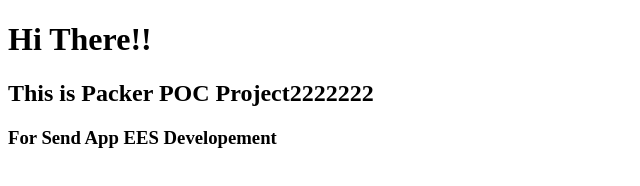
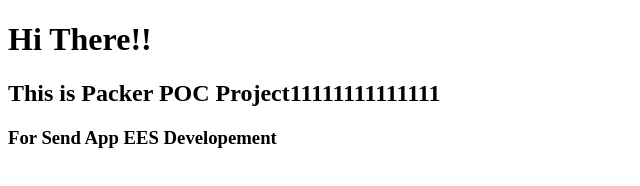
Before and after one commit to ShubhamChakraworty/send-app-infra, a plain HTML site: page index.html in a window 1280 px wide. Shown: the full height of the page, 0-640 px from the left. Drawn offline with Linux system fonts and the light colour scheme.

Commit message:
Update index.html

```diff
--- a/index.html
+++ b/index.html
@@ -7,7 +7,7 @@
   </head>
   <body>
     <h1>Hi There!!</h1>
-    <h2>This is Packer POC Project2222222</h2>
+    <h2>This is Packer POC Project11111111111111</h2>
     <h3>For Send App EES Developement</h3>
   </body>
 </html>
```
